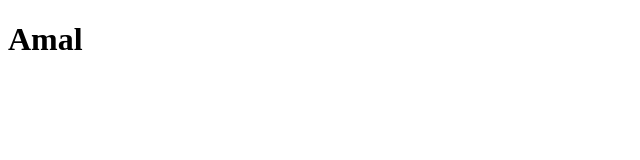
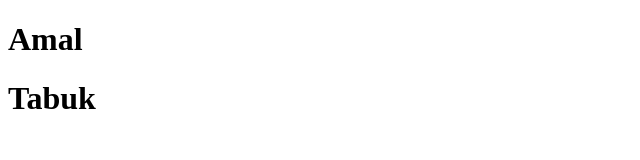
Before and after one commit to Shamrani1997/Projectx, a plain HTML site: page index.html in a window 1280 px wide. Shown: the whole page, without its empty margins (0-640 px from the left). Drawn offline with Linux system fonts and the light colour scheme.

Commit message:
Amal add city from GitHub

```diff
--- a/index.html
+++ b/index.html
@@ -8,5 +8,7 @@
 </head>
 <body>
     <h1>Amal</h1>
+    <h1>Tabuk</h1>
+
 </body>
 </html>
```
